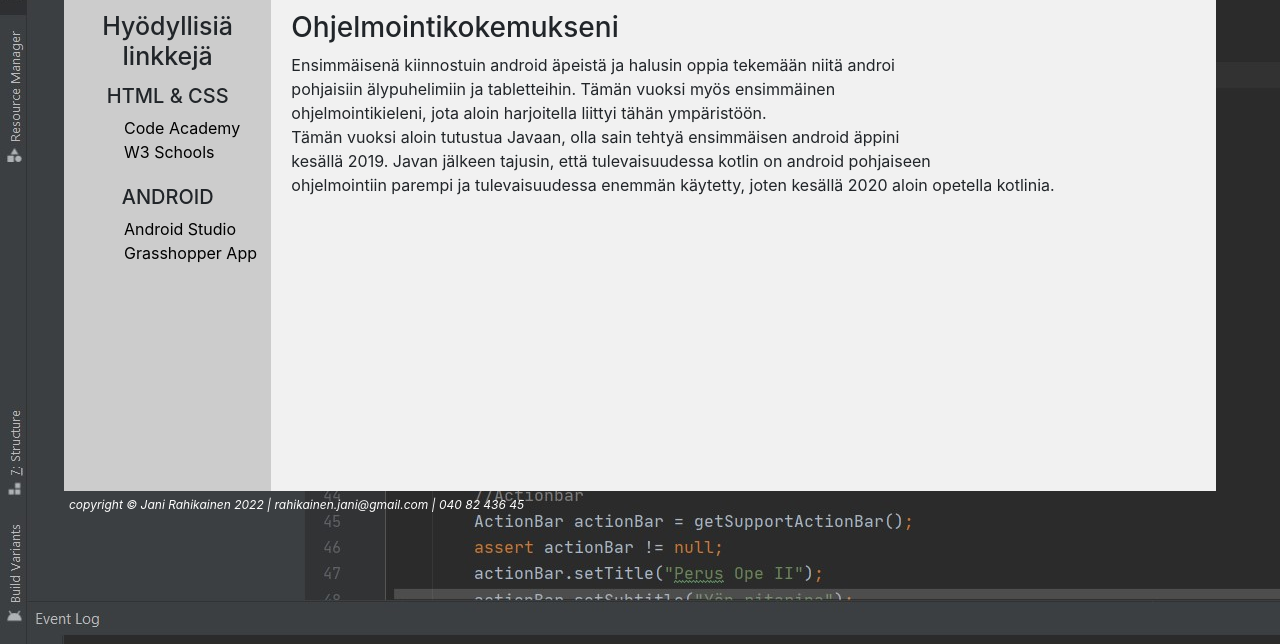
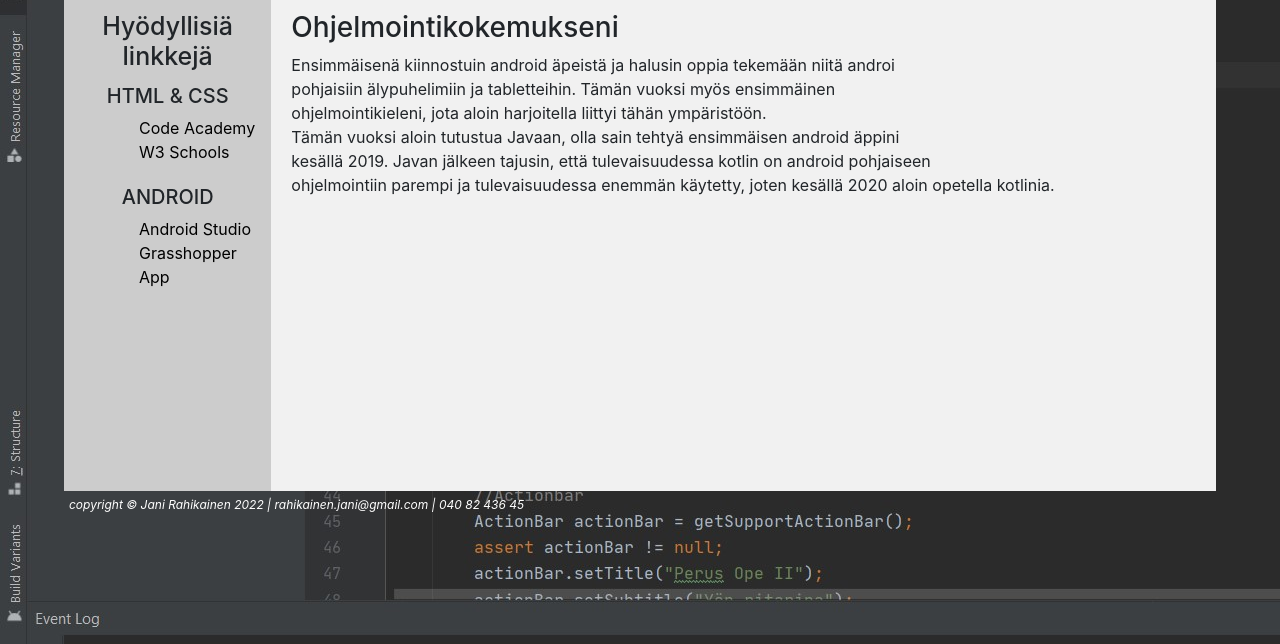
Before and after one commit to jvv80/jvv80.github.io, a plain HTML site: page test1.html in a window 1280 px wide. Shown: the part 156-800 px from the top of the page. Drawn offline with nearby package versions, Linux system fonts and the light colour scheme.

Commit message:
Update test1css.css

```diff
--- a/test1css.css
+++ b/test1css.css
@@ -53,7 +53,7 @@ body				{
 				list-style-type: none;
 }
 			.sidebarlistitem {
-				padding-left: 20px;
+				padding-left: 35px;
 }
 			@media screen and (max-width: 481px) {
   				#navbarSupportedContent {padding-left: 1px;}
```
